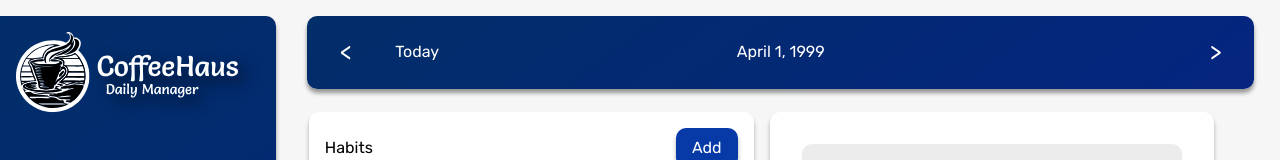
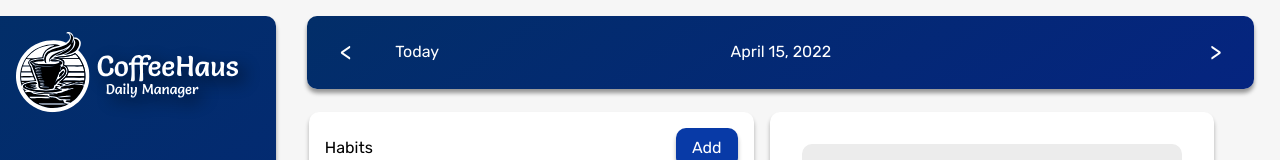
Before and after one commit to Jrwolf99/Coffee-Haus, a React (Create React App) app: page /habit in a window 1280 px wide. Shown: the top 160 px of the page. Built offline with nearby package versions, Linux system fonts and the light colour scheme.

Commit message:
added journal local storage

```diff
--- a/src/components/App.jsx
+++ b/src/components/App.jsx
@@ -1,4 +1,4 @@
-import React from "react";
+import React, { useState } from "react";
 //packages
 import { BrowserRouter as Router, Routes, Route } from "react-router-dom";
 import styled from "styled-components";
@@ -13,6 +13,7 @@ import SideNav from "./SideNav/SideNav";
 import DateNav from "./DateNav/DateNav";
 import HabitPage from "./HabitPage/HabitPage";
 import JournalPage from "./JournalPage/JournalPage";
+import { useDates } from "../hooks/useDates";
 
 const StyledApp = styled.div`
 `;
@@ -29,16 +30,19 @@ const StyledWorkspace = styled.div`
 
 
 export default function App() {
+
+  const [dateHook] = useDates();
+
   return (
     <StyledApp>
       <Router>
-        <DateNav />
-        <SideNav />
+        <DateNav dateHook={dateHook} />
+        <SideNav dateHook={dateHook} />
         <StyledWorkspace>
           <Routes>
             <Route path="/" element={<HabitPage />} />
             <Route path="/habit" element={<HabitPage />} />
-            <Route path="/journal" element={<JournalPage />} />
+            <Route path="/journal" element={<JournalPage day={dateHook.day} />} />
           </Routes>
 
         </StyledWorkspace>
--- a/src/components/DateNav/DateNav.jsx
+++ b/src/components/DateNav/DateNav.jsx
@@ -3,9 +3,7 @@ import styled from "styled-components"
 
 
 //components
-import { StyledTodayBtn, StyledWhiteButton } from "../StyledComponents/Buttons";
-
-
+import { StyledTodayDateNavBtn, StyledWhiteButton } from "../StyledComponents/Buttons";
 
 const StyledDateNav = styled.div`
   width: 74vw;
@@ -20,36 +18,31 @@ const StyledDateNav = styled.div`
   box-shadow: 0px 4px 4px rgba(0, 0, 0, 0.4);
   border-radius: 10px;
   color: white;
-
 @media (max-width: 900px) {
   width: 70vw;
-
 }
-
-
-`;
-
-const StyledToday = styled.p`
-  margin: .5rem;
 `;
 
 
-const StyledDate = styled.div``;
 
+export default function DateNav({ dateHook }) {
 
+  const { day, setDay, getDateAsString, getToday, handleDayChange } = dateHook;
 
+  return <StyledDateNav>
 
-export default function DateNav() {
-  return <StyledDateNav>
-    <StyledWhiteButton>&lt;</StyledWhiteButton>
-    <StyledTodayBtn
-      style={{
-        position: "absolute",
-        marginLeft: "4rem"
-      }}>
-      <StyledToday>Today</StyledToday>
-    </StyledTodayBtn>
-    <StyledDate>{"April 1, 1999"}</StyledDate>
-    <StyledWhiteButton>&gt;</StyledWhiteButton>
-  </StyledDateNav>;
+    <StyledWhiteButton
+      onClick={() => handleDayChange("left")}
+    >&lt;</StyledWhiteButton>
+
+    <StyledTodayDateNavBtn onClick={() => { setDay(getToday()) }}>
+      <p>Today</p>
+    </StyledTodayDateNavBtn>
+
+    <div>{getDateAsString(day)}</div>
+
+    <StyledWhiteButton
+      onClick={() => handleDayChange("right")}
+    >&gt;</StyledWhiteButton>
+  </StyledDateNav >;
 }
--- a/src/components/HabitPage/HabitList/HabitList.jsx
+++ b/src/components/HabitPage/HabitList/HabitList.jsx
@@ -20,7 +20,7 @@ align-items: center;
 
 
 
-export default function HabitList() {
+export default function HabitList({ habitHook }) {
 
     const [showModal, setShowModal] = useState(false);
 
@@ -31,8 +31,20 @@ export default function HabitList() {
                 <StyledBlueButton onClick={() => setShowModal(true)}>Add</StyledBlueButton>
             </StyledTitle>
             {showModal && (
-                <Modal setShowModal={setShowModal}></Modal>
+                <Modal setShowModal={setShowModal} addHabit={habitHook.addHabit}></Modal>
             )}
+
+            {/* {habitHook.habits.map((habit, index) => {
+                return (
+                    <div key={index}>
+                        <HabitEntry habit={habit}
+                            day={day}
+                            HabitController={HabitController} />
+                    </div>)
+            })} */}
+
+
+
 
 
         </StyledHabitList>
--- a/src/components/HabitPage/HabitPage.jsx
+++ b/src/components/HabitPage/HabitPage.jsx
@@ -8,13 +8,15 @@ import "../../globalstyles/Calendar.css"
 import styled from "styled-components"
 import HabitList from "./HabitList/HabitList";
 
+//hooks
+import { useHabits } from "../../hooks/useHabits"
+
+
 
 const StyledHabitPage = styled.div`
-
      display: grid;
      grid-template-rows: 1fr;
      grid-template-columns: 1fr 1fr;
-
      &>* {
          height: calc(100% - .5rem);
          margin: .5rem;
@@ -23,7 +25,6 @@ const StyledHabitPage = styled.div`
         box-shadow: 0px 4px 4px rgba(0, 0, 0, 0.3);
         border-radius: 10px;
      }
-
      @media (max-width: 900px) {
         height: 100%;
         grid-template-columns: 1fr;
@@ -35,9 +36,13 @@ const StyledHabitPage = styled.div`
 
 
 export default function HabitPage({ day, setDay }) {
+
+
+    const [habitHook] = useHabits();
+
     return (
         <StyledHabitPage>
-            <HabitList />
+            <HabitList habitHook={habitHook} />
             <Calendar
                 onChange={setDay}
                 value={day}
--- a/src/components/JournalPage/JournalCard/JournalCard.jsx
+++ b/src/components/JournalPage/JournalCard/JournalCard.jsx
@@ -1,4 +1,4 @@
-import React from 'react'
+import React, { useEffect } from 'react'
 import styled from "styled-components"
 
 //hooks
@@ -45,8 +45,18 @@ const StyledJournalCard = styled.div`
 
 
 export default function JournalCard({ title, placeholder, keyName }) {
+    const [text, setText, getText] = useLocalStorage(keyName, "");
+    useEffect(() => {
+        if (localStorage.getItem(keyName) === null) {
+            setText("")
+        }
+        setText(getText(keyName));
+    }, [
+        setText,
+        getText,
+        keyName,
+    ]);
 
-    const [text, setText, getText] = useLocalStorage(keyName, "");
 
     return (
         <StyledJournalCard>
--- a/src/components/JournalPage/JournalPage.jsx
+++ b/src/components/JournalPage/JournalPage.jsx
@@ -17,29 +17,29 @@ const StyledJournalPage = styled.div`
 `;
 
 
-export default function JournalPage() {
+export default function JournalPage({ day }) {
 
     return (
         <StyledJournalPage>
             <JournalCard
                 placeholder="What did you do today?"
                 title={"Daily Description"}
-                keyName="desc"
+                keyName={"dayInfo/" + day.toLocaleDateString("en-US") + "/desc"}
             />
             <JournalCard
                 placeholder="What is something that you learned today?"
                 title={"Today’s Lessons"}
-                keyName="lesson"
+                keyName={"dayInfo/" + day.toLocaleDateString("en-US") + "/lesson"}
             />
             <JournalCard
                 placeholder="What do you want to do tomorrow?"
                 title={"Plan for Tomorrow"}
-                keyName="plan"
+                keyName={"dayInfo/" + day.toLocaleDateString("en-US") + "/plan"}
             />
             <JournalCard
                 placeholder="quote here"
                 title={"Quote of the Day"}
-                keyName="quote"
+                keyName={"dayInfo/" + day.toLocaleDateString("en-US") + "/quote"}
             />
         </StyledJournalPage>
     )
--- a/src/components/StyledComponents/Buttons.jsx
+++ b/src/components/StyledComponents/Buttons.jsx
@@ -3,15 +3,18 @@ import styled from "styled-components"
 
 
 export const StyledTodayBtn = styled.button`
-
   font-size: 1rem;
   transition: all 0.2s ease-in-out;
-
   &:hover {
   background: white;
   color: var(--my-blue);
   border-radius: 10px;
   }
+`;
+export const StyledTodayDateNavBtn = styled(StyledTodayBtn)`
+        position: absolute;
+        margin-left: 4rem;
+        padding: .5em;
 `;
 
 
--- /dev/null
+++ b/src/hooks/useDates.js
@@ -0,0 +1,64 @@
+import { useState } from "react";
+
+export const useDates = () => {
+  const [day, setDay] = useState(new Date());
+
+  const getToday = () => {
+    return new Date();
+  };
+
+  const getNextDay = (currDay) => {
+    const nextDay = new Date(currDay);
+    nextDay.setDate(nextDay.getDate() + 1);
+    return nextDay;
+  };
+
+  const getPrevDay = (currDay) => {
+    const nextDay = new Date(currDay);
+    nextDay.setDate(nextDay.getDate() - 1);
+    return nextDay;
+  };
+
+  const getDateAsString = (day) => {
+    const monthString = getMyMonth(day.getMonth());
+    const dayString = day.getDate();
+    const yearString = day.getYear() + 1900;
+    return `${monthString} ${dayString}, ${yearString}`;
+  };
+
+  const getMyMonth = (num) => {
+    const monthNames = [
+      "January",
+      "February",
+      "March",
+      "April",
+      "May",
+      "June",
+      "July",
+      "August",
+      "September",
+      "October",
+      "November",
+      "December",
+    ];
+
+    return monthNames[num];
+  };
+
+  const handleDayChange = (direction) => {
+    if (direction === "right") setDay(getNextDay(day));
+    if (direction === "left") setDay(getPrevDay(day));
+  };
+
+  return [
+    {
+      day,
+      setDay,
+      getToday,
+      getNextDay,
+      getPrevDay,
+      getDateAsString,
+      handleDayChange,
+    },
+  ];
+};
--- a/src/hooks/useHabits.js
+++ b/src/hooks/useHabits.js
@@ -1,6 +1,7 @@
-import { getDateAsString } from "../utilities/utility";
+import { useDates } from "./useDates";
 import { useLocalStorage } from "./useLocalStorage";
 export const useHabits = () => {
+  const { getDateAsString } = useDates();
   const habitsKey = `dayInfo/habits`;
 
   const [habits, setHabits] = useLocalStorage(habitsKey, []);
```
Lines whose indentation alone changed are shown as unchanged.
